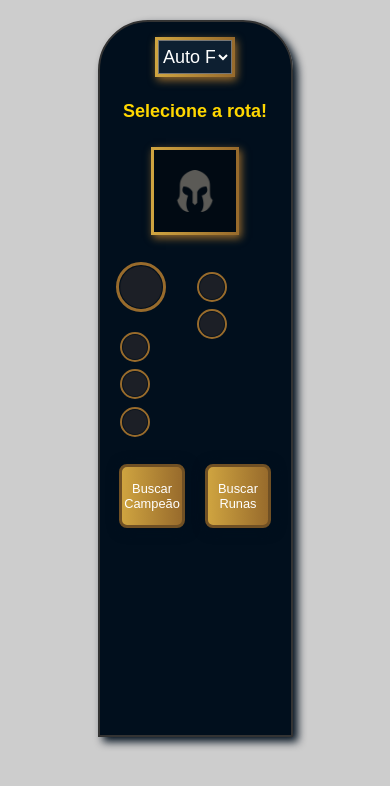
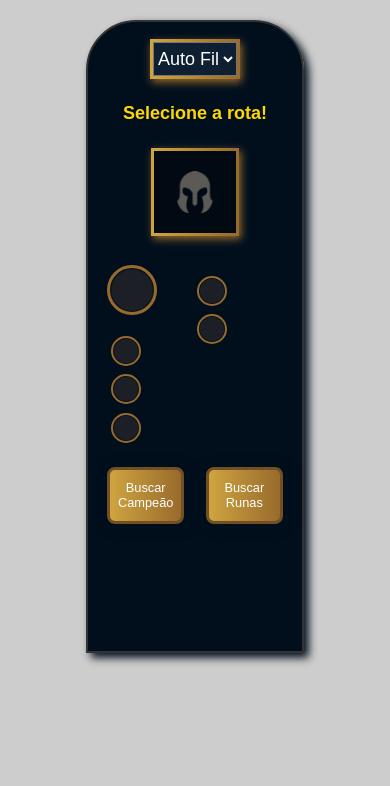
Before and after one commit to NicolasStudio/Sorteador-LeagueOfLegends, a plain HTML site: page index.html in a window 390 px wide. Drawn offline with Linux system fonts and the light colour scheme; a web font is replaced by a local one.

Commit message:
Update Styles.css

```diff
--- a/Css/Styles.css
+++ b/Css/Styles.css
@@ -919,9 +919,9 @@ body{
     .box-banner {
         position: absolute;
         margin-top: 5%;
-        margin-left: 25%;
-        width: 50%;
-        height: 85%;
+        margin-left: 22%;
+        width: 56%;
+        height: 75%;
         border: 2px solid #333;
         box-shadow: 0.3rem 0.3rem 0.5rem #010f1d;
         border-top-left-radius: 50px;
@@ -1060,7 +1060,7 @@ body{
 
     .btnUm, .btnDois {
         position: absolute;
-        width: 35%;
+        width: 36%;
         height: 9%;
         border-radius: 8px;
         transition: 600ms;
@@ -1082,11 +1082,11 @@ body{
     }
 
     .btnUm{
-        left: 10%;
+        left: 9%;
     }
 
     .btnDois{
-        right: 10%;
+        right: 9%;
     }
 
     .principalSecundary{
```
